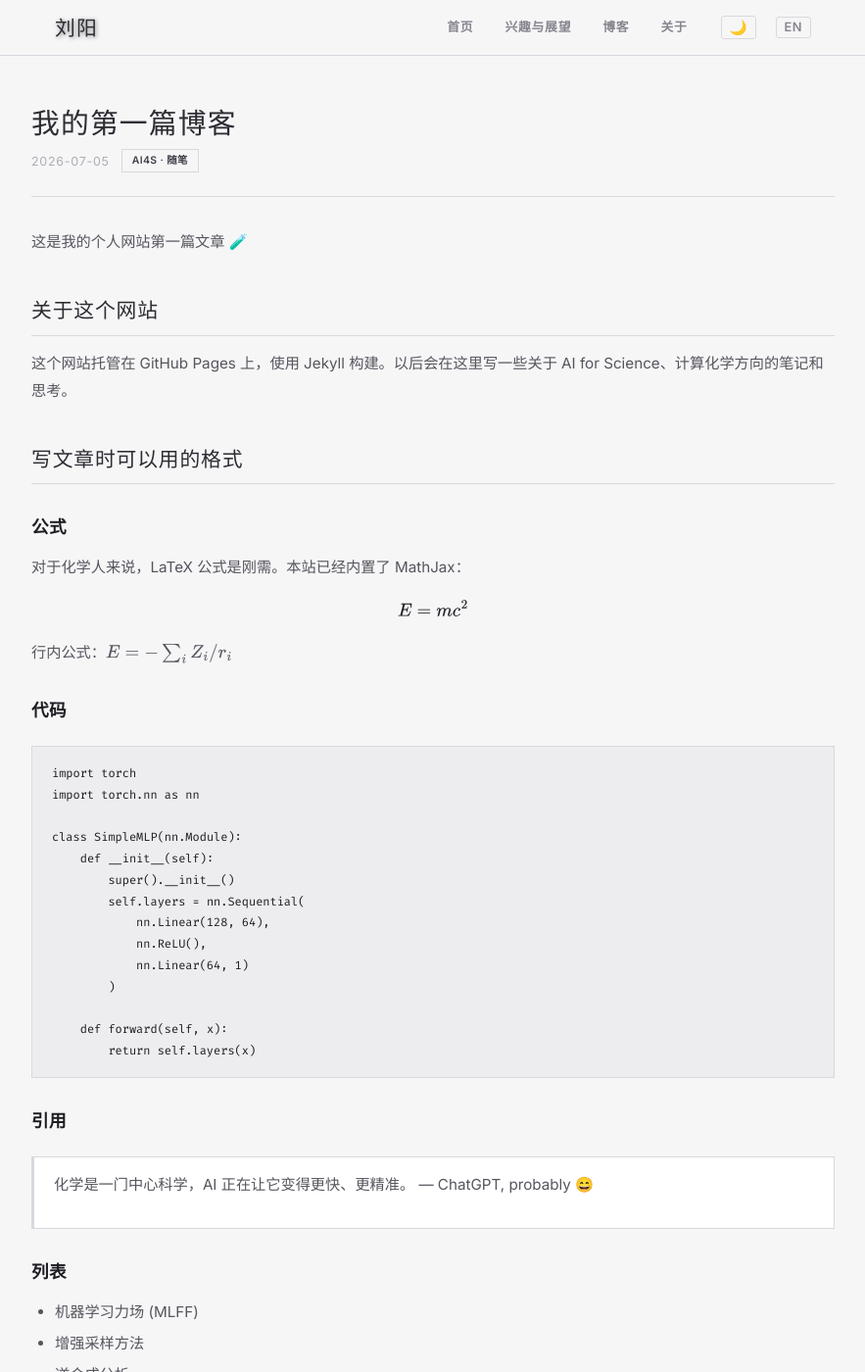
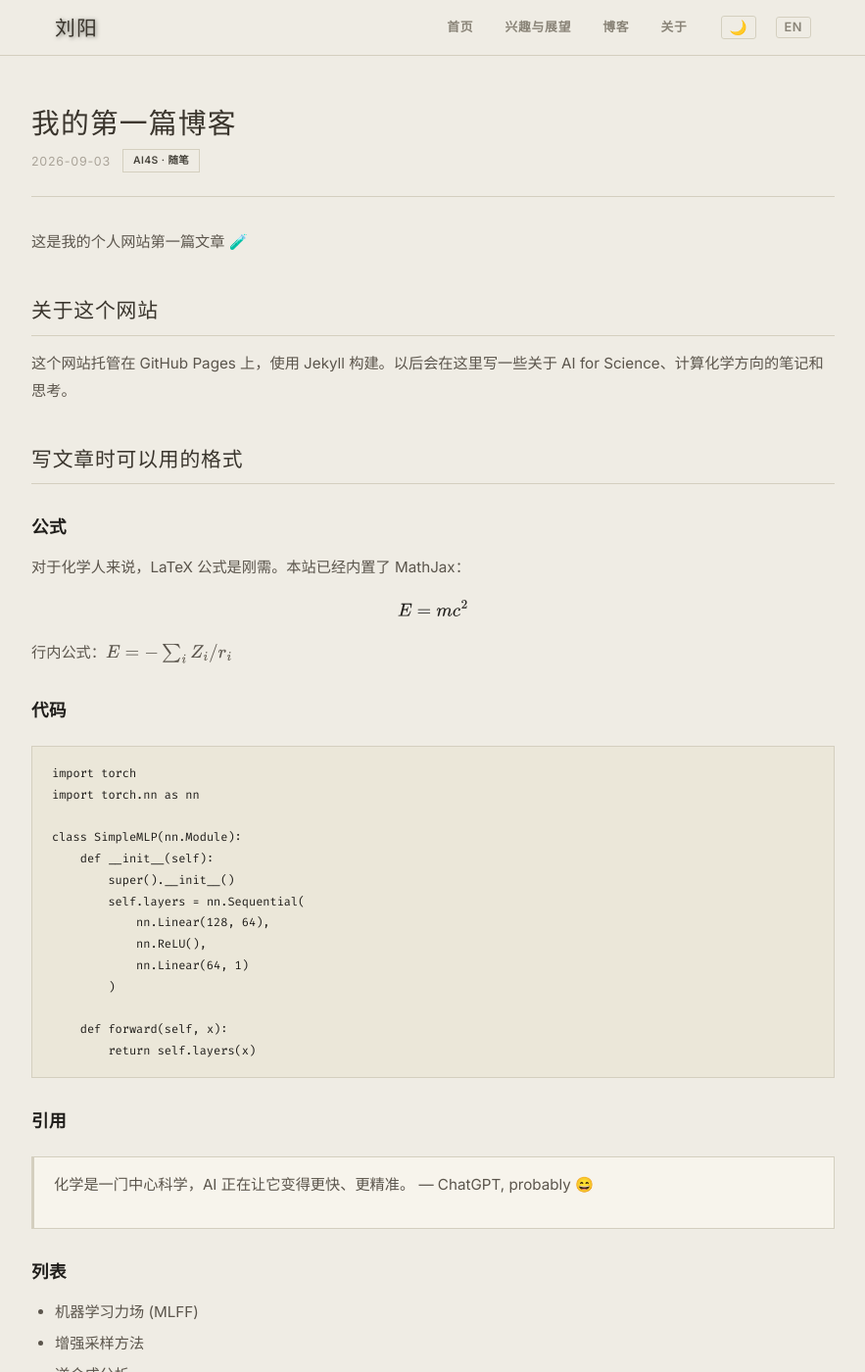
Before and after one commit to tuolaskifc/tuolaskifc.github.io, a Jekyll site: the page built from _posts/2026-09-03-welcome.md, in a window 1280 px wide and 1400 px high. Shown: the whole window at 98% size, without its empty margins (198-1081 px from the left). Built offline with Jekyll 4.4.1, drawn with Linux system fonts in a browser that asks for light colours.

Commit message:
fix: 撤销插件 date_display；welcome 改 9-03 置顶；浅色调暖去刺眼
- 「我的第一篇博客」日期 7-05→9-03（置顶）
- 浅色模式 bg 从冷白 #f6f6f7 改为暖灰白 #efece4 + 米色卡面
- 撤销插件文章的 date_display（误改）

```diff
--- a/_posts/2026-07-05-welcome.md
+++ b/_posts/2026-09-03-welcome.md
@@ -1,6 +1,6 @@
 ---
 title: "我的第一篇博客"
-date: 2026-07-05
+date: 2026-09-03
 tags: [AI4S, 随笔]
 ---
 
--- a/assets/css/style.css
+++ b/assets/css/style.css
@@ -33,24 +33,24 @@
 
 /* Light mode toggle — keeps APEX spirit but lighter */
 body.light {
-  --bg: #f6f6f7;
-  --bg-secondary: #ebebee;
-  --text: #1c1c22;
-  --text-secondary: #55555e;
-  --text-muted: #86868f;
-  --text-light: #adadb5;
-  --nav-bg: rgba(246,246,247,0.95);
-  --border: #d8d8de;
-  --border-soft: #e4e4e8;
-  --card-bg: #ffffff;
-  --card-border: #d8d8de;
+  --bg: #efece4;
+  --bg-secondary: #e6e2d8;
+  --text: #1f1d1a;
+  --text-secondary: #5b554c;
+  --text-muted: #8a8478;
+  --text-light: #aaa499;
+  --nav-bg: rgba(239,236,228,0.95);
+  --border: #d4cfbf;
+  --border-soft: #dfdac8;
+  --card-bg: #f7f4ec;
+  --card-border: #d4cfbf;
   --card-border-hover: #d63a2e;
-  --tag-bg: #e9e9ed;
-  --tag-text: #3f3f47;
-  --tag-border: #d8d8de;
+  --tag-bg: #e3dfd1;
+  --tag-text: #47443c;
+  --tag-border: #d4cfbf;
   --hover-bg: #d63a2e;
   --hover-text: #ffffff;
-  --code-bg: #ededf0;
+  --code-bg: #ebe7d9;
   --blockquote-border: #d63a2e;
   --card-shadow: 0 2px 8px rgba(0,0,0,0.05);
   --card-shadow-hover: 0 8px 24px rgba(214,58,46,0.12);
@@ -58,9 +58,9 @@ body.light {
   --accent-hover: #e85040;
   --accent-deep: #8f1d12;
   --accent-grad: linear-gradient(135deg, #ff5c44 0%, #d63a2e 55%, #8f1d12 100%);
-  --bright: #2c2c33;
-  --hero-bg-start: #f6f6f7;
-  --hero-bg-end: #ececef;
+  --bright: #3a352d;
+  --hero-bg-start: #efece4;
+  --hero-bg-end: #e8e3d4;
 }
 
 body.dark {
```
Also changed, not shown: WEBSITE_GUIDE.md (+4 -3 lines), _posts/2026-08-26-browser-plugins.md (+0 -1 lines).
